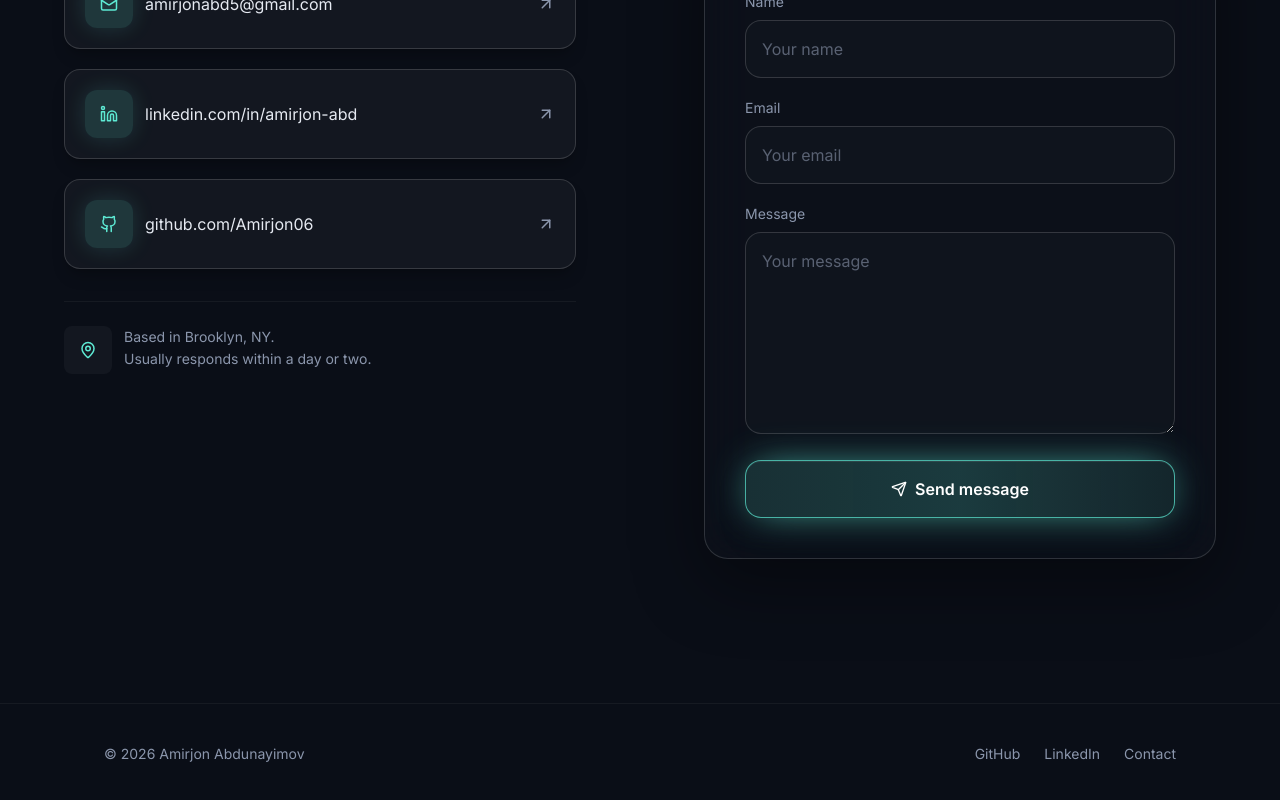
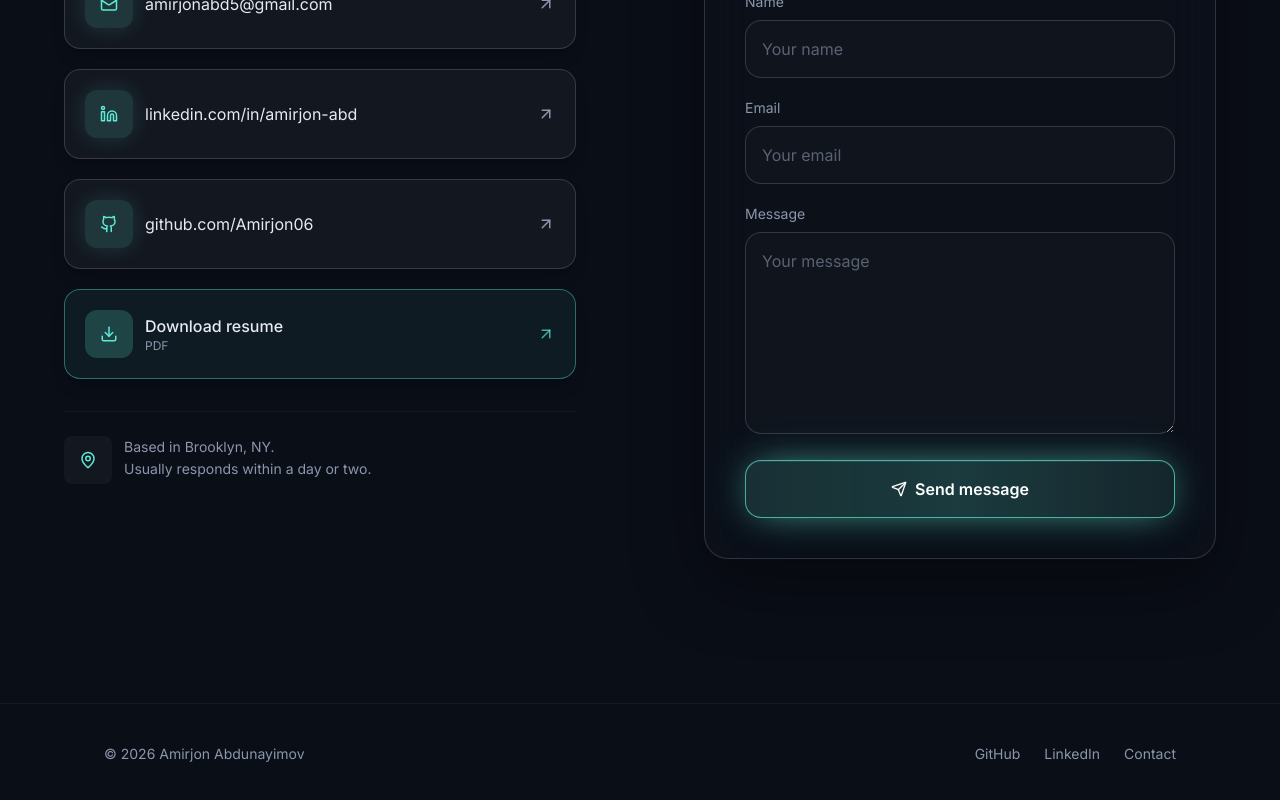
Before and after one commit to Amirjon06/amirjon-portfolio, a Next.js app: page / in a window 1280 px wide. Shown: the part 9865-10665 px from the top of the page. Built offline with nearby package versions, Linux system fonts and the light colour scheme; no server answers.

Commit message:
feat(contact): add resume download button

```diff
--- a/src/components/ContactContent.tsx
+++ b/src/components/ContactContent.tsx
@@ -1,6 +1,6 @@
 "use client";
 import { useState } from "react";
-import { Mail, Github, Linkedin, ArrowUpRight, Send, MapPin, Check } from "lucide-react";
+import { Mail, Github, Linkedin, ArrowUpRight, Send, MapPin, Check, Download } from "lucide-react";
 import { profile } from "@/data/content";
 import { trackEvent } from "@/lib/analytics";
 import Reveal from "./Reveal";
@@ -85,6 +85,25 @@ export default function ContactContent() {
                 </a>
               ))}
             </div>
+            {/* Download resume */}
+            <a
+              href={profile.resumeFile}
+              download
+              onClick={() => trackEvent("resume_download", { source: "contact" })}
+              className="group mt-5 flex items-center justify-between rounded-2xl border border-signal/40 bg-signal/[0.06] px-5 py-5 shadow-lg shadow-black/20 transition-all duration-200 hover:-translate-y-1 hover:border-signal/70 hover:bg-signal/[0.1] hover:shadow-xl hover:shadow-black/30"
+            >
+              <span className="flex items-center gap-3">
+                <span className="flex h-12 w-12 items-center justify-center rounded-xl bg-signal/20 text-signal">
+                  <Download size={18} />
+                </span>
+                <span className="flex flex-col">
+                  <span className="text-base font-medium text-ink">Download resume</span>
+                  <span className="text-xs text-muted">PDF</span>
+                </span>
+              </span>
+              <ArrowUpRight size={18} className="text-signal/70 transition-all group-hover:translate-x-0.5 group-hover:-translate-y-0.5 group-hover:text-signal" />
+            </a>
+
             <div className="mt-8 flex items-start gap-3 border-t border-white/5 pt-6">
               <span className="flex h-12 w-12 shrink-0 items-center justify-center rounded-lg bg-white/[0.04] text-signal">
                 <MapPin size={18} />
```
